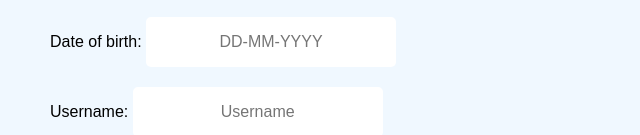
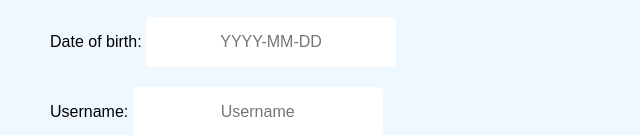
Before and after one commit to u6288055/webProj2, a website: page assets/static/userform.html in a window 1280 px wide. Shown: the part 685-820 px from the top of the page, 0-640 px from the left. Drawn offline with Linux system fonts and the light colour scheme.

Commit message:
dob inside change

```diff
--- a/assets/static/userform.html
+++ b/assets/static/userform.html
@@ -33,7 +33,7 @@
     <label>Phonenumber:</label>
     <input type="text" placeholder="0xxxxxxxxx" id="PN"><br>
     <label>Date of birth:</label>
-    <input type="text" placeholder="DD-MM-YYYY" id="DOB"><br>
+    <input type="text" placeholder="YYYY-MM-DD" id="DOB"><br>
     <label>Username:</label>
     <input type="text" placeholder="Username" id="UN"><br>
     <label>Password:</label>
```
